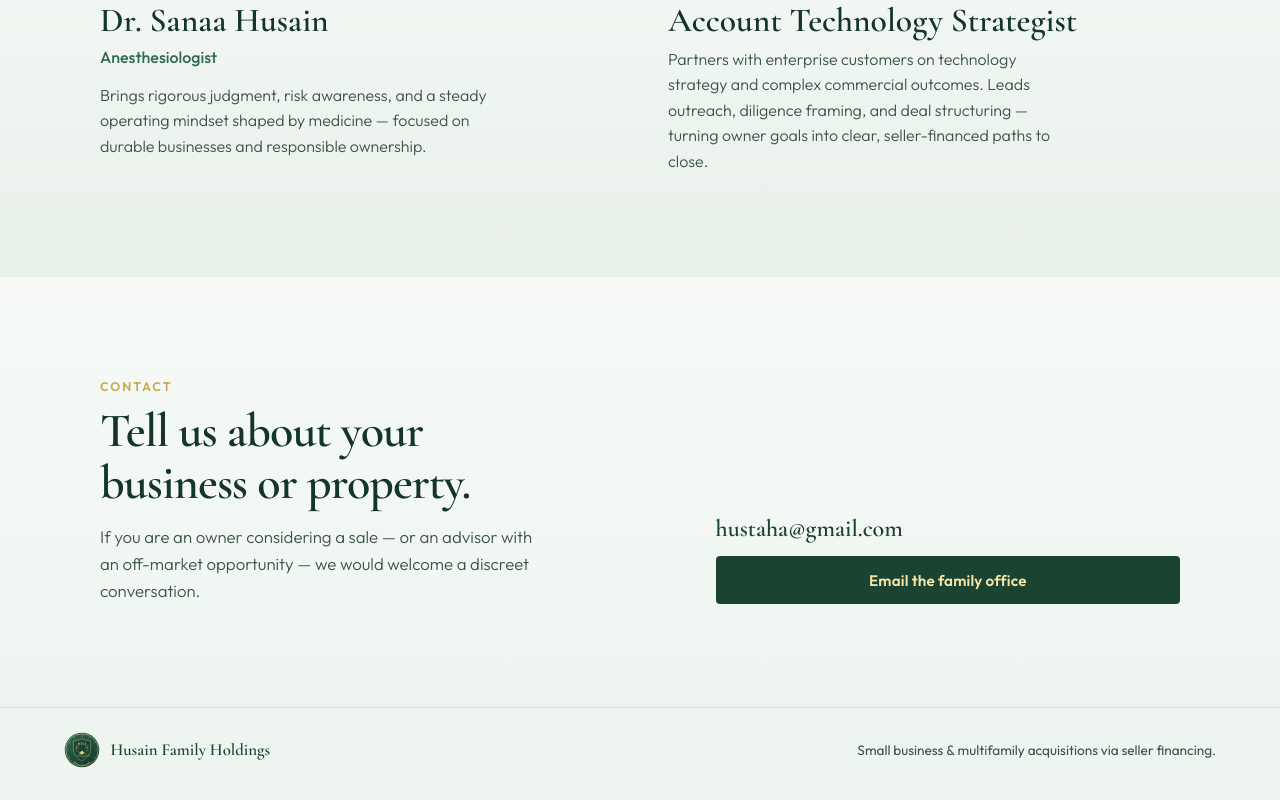
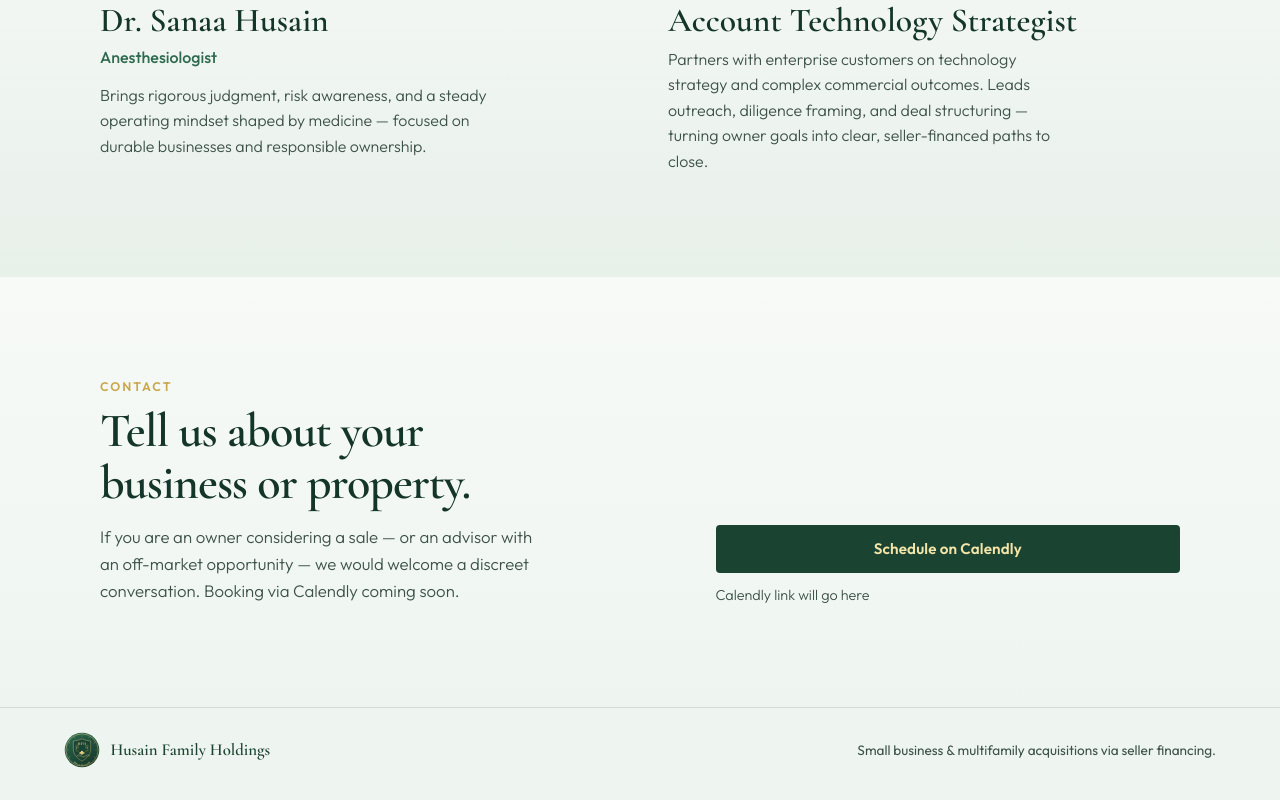
Before and after one commit to hustaha/husain-family-holdings, a React (Vite) app: page / in a window 1280 px wide. Shown: the part 5515-6315 px from the top of the page. Built offline with nearby package versions, Linux system fonts and the light colour scheme.

Commit message:
Remove public email; reserve contact CTA for Calendly

```diff
--- a/src/App.jsx
+++ b/src/App.jsx
@@ -315,17 +315,21 @@ export default function App() {
             <h2 className="section__title">Tell us about your business or property.</h2>
             <p className="contact__note">
               If you are an owner considering a sale — or an advisor with an off-market opportunity —
-              we would welcome a discreet conversation.
+              we would welcome a discreet conversation. Booking via Calendly coming soon.
             </p>
           </div>
 
           <div className="contact__actions">
-            <a className="contact__email" href="mailto:hustaha@gmail.com">
-              hustaha@gmail.com
+            {/* Replace href with your Calendly link when ready */}
+            <a
+              className="btn btn--green"
+              href="#contact"
+              aria-disabled="true"
+              onClick={(e) => e.preventDefault()}
+            >
+              Schedule on Calendly
             </a>
-            <a className="btn btn--green" href="mailto:hustaha@gmail.com?subject=Husain%20Family%20Holdings%20%E2%80%94%20Acquisition%20Inquiry">
-              Email the family office
-            </a>
+            <p className="contact__soon">Calendly link will go here</p>
           </div>
         </div>
       </section>
--- a/src/index.css
+++ b/src/index.css
@@ -558,6 +558,13 @@ button {
   gap: 0.85rem;
 }
 
+.contact__soon {
+  margin: 0;
+  font-size: 0.9rem;
+  font-weight: 300;
+  color: var(--ink-soft);
+}
+
 .contact__email {
   font-family: var(--font-display);
   font-size: 1.5rem;
```
